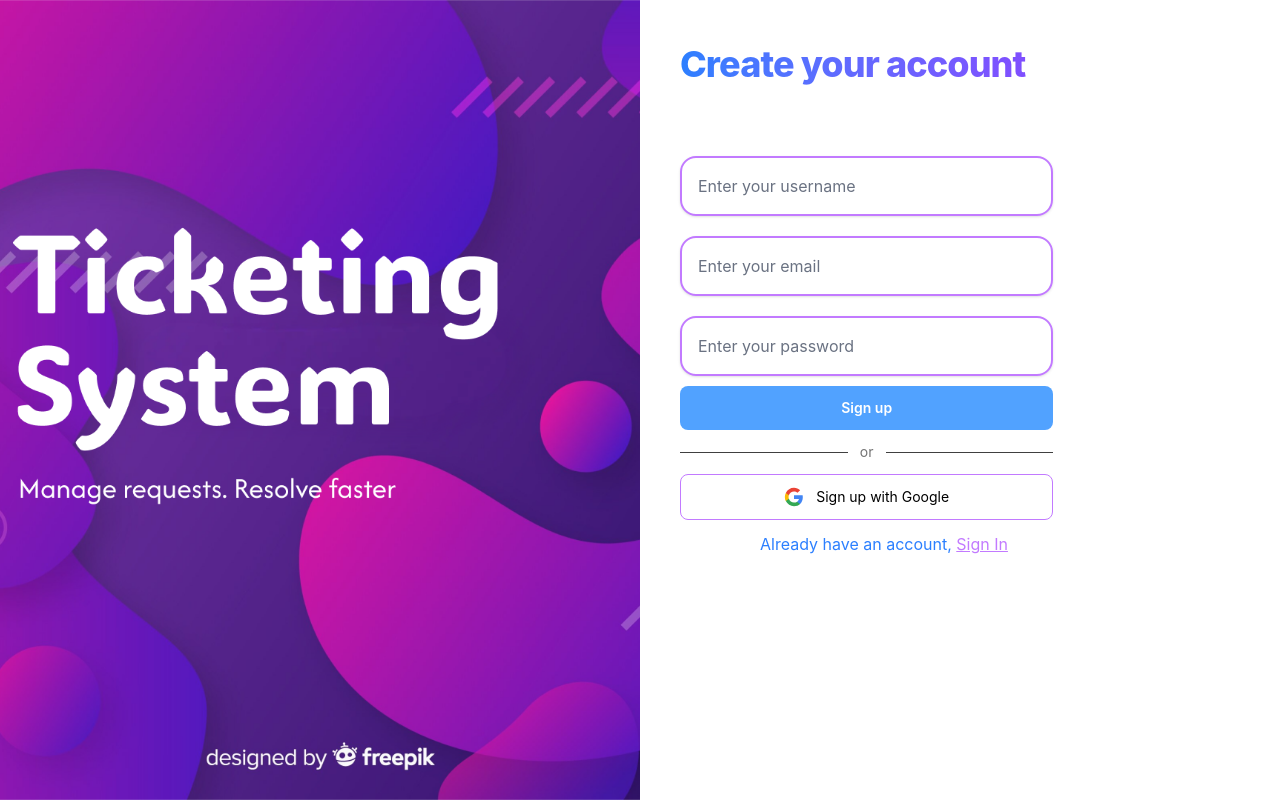
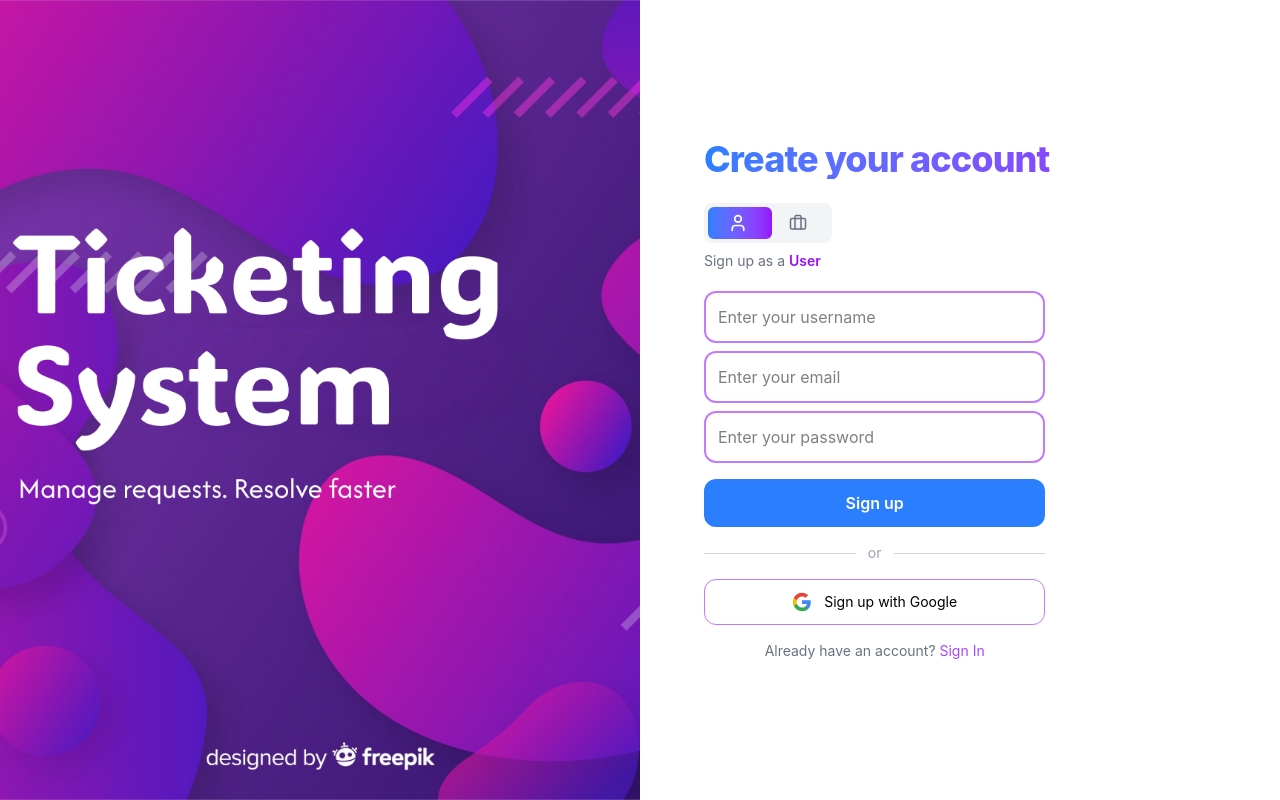
Before and after one commit to abderrahim-7/Ticketing_System, a React (Vite) app in the folder Frontend/: page /register in a window 1280 px wide. Built offline with nearby package versions, Linux system fonts and the light colour scheme.

Commit message:
adding role button at the register page

```diff
--- a/Frontend/src/pages/Register.tsx
+++ b/Frontend/src/pages/Register.tsx
@@ -2,144 +2,136 @@ import { useState } from "react";
 import googleLogo from "../assets/googleLogo.svg";
 import AuthBackground from "../assets/AuthBackground.png";
 import { Link } from "react-router-dom";
+import { User, Briefcase } from "lucide-react";
 
 const Register = () => {
+  const [role, setRole] = useState<"user" | "agent">("user");
   const [username, setUsername] = useState("");
   const [email, setEmail] = useState("");
   const [password, setPassword] = useState("");
 
   return (
-    <div className="flex w-screen h-screen">
-      <div className="w-1/2 h-screen bg-gray-500 overflow-hidden">
+    <div className="flex w-screen h-screen overflow-hidden">
+      {/* LEFT IMAGE */}
+      <div className="w-1/2 h-full overflow-hidden">
         <img
           src={AuthBackground}
           alt=""
           className="w-full h-full object-cover"
         />
       </div>
-      <div className="w-1/2 bg-white flex flex-col p-10 gap-6">
-        <h1
-          className="
-  text-4xl
-  font-extrabold
-  mb-6
-  bg-gradient-to-r
-  from-blue-500
-  to-purple-600
-  bg-clip-text
-  py-1
-  text-transparent
-  tracking-tight
-"
-        >
+
+      {/* RIGHT SIDE */}
+      <div className="w-1/2 bg-white flex flex-col justify-center px-16">
+        {/* TITLE */}
+        <h1 className="text-4xl font-extrabold mb-6 bg-gradient-to-r from-blue-500 to-purple-600 bg-clip-text text-transparent tracking-tight">
           Create your account
-        </h1>{" "}
-        <form onSubmit={() => {}}>
+        </h1>
+
+        {/* ROLE SWITCH */}
+        <div className="relative w-32 h-10 bg-gray-100 rounded-lg flex items-center p-1 mb-2">
+          {/* Sliding background */}
+          <div
+            className={`
+              absolute top-1 left-1 w-1/2 h-8 rounded-md
+              bg-gradient-to-r from-blue-500 to-purple-600
+              transition-all duration-300 ease-out
+              ${role === "agent" ? "translate-x-full" : ""}
+            `}
+          />
+
+          {/* USER */}
+          <button
+            type="button"
+            onClick={() => setRole("user")}
+            className="relative z-10 flex-1 flex justify-center items-center"
+          >
+            <User
+              size={18}
+              className={`transition-all duration-300 ${
+                role === "user" ? "text-white scale-110" : "text-gray-500"
+              }`}
+            />
+          </button>
+
+          {/* AGENT */}
+          <button
+            type="button"
+            onClick={() => setRole("agent")}
+            className="relative z-10 flex-1 flex justify-center items-center"
+          >
+            <Briefcase
+              size={18}
+              className={`transition-all duration-300 ${
+                role === "agent" ? "text-white scale-110" : "text-gray-500"
+              }`}
+            />
+          </button>
+        </div>
+
+        {/* ROLE TEXT */}
+        <p className="text-sm text-gray-500 mb-5">
+          Sign up as a{" "}
+          <span className="font-semibold text-purple-600 capitalize">
+            {role}
+          </span>
+        </p>
+
+        {/* FORM */}
+        <form className="flex flex-col gap-2 w-2/3">
           <input
             type="text"
             value={username}
             onChange={(e) => setUsername(e.target.value)}
             placeholder="Enter your username"
-            className="
-    w-2/3
-    p-4
-    mt-5
-    mb-2.5
-    rounded-2xl
-    border-2 border-purple-400
-    text-gray-800
-    placeholder-gray-500
-    focus:outline-none
-    focus:border-purple-600
-    focus:ring-2
-    focus:ring-purple-300
-    transition
-    duration-300
-    shadow-sm
-    hover:shadow-md"
+            className="p-3 rounded-xl border-2 border-purple-400 focus:outline-none focus:border-purple-600 focus:ring-2 focus:ring-purple-300 transition"
           />
+
           <input
             type="email"
             value={email}
             onChange={(e) => setEmail(e.target.value)}
             placeholder="Enter your email"
-            className="
-    w-2/3
-    p-4
-    mt-2.5
-    mb-2.5
-    rounded-2xl
-    border-2 border-purple-400
-    text-gray-800
-    placeholder-gray-500
-    focus:outline-none
-    focus:border-purple-600
-    focus:ring-2
-    focus:ring-purple-300
-    transition
-    duration-300
-    shadow-sm
-    hover:shadow-md
-  "
+            className="p-3 rounded-xl border-2 border-purple-400 focus:outline-none focus:border-purple-600 focus:ring-2 focus:ring-purple-300 transition"
           />
+
           <input
-            type="text"
+            type="password"
             value={password}
             onChange={(e) => setPassword(e.target.value)}
             placeholder="Enter your password"
-            className="
-    w-2/3
-    p-4
-    my-2.5
-    rounded-2xl
-    border-2 border-purple-400
-    text-gray-800
-    placeholder-gray-500
-    focus:outline-none
-    focus:border-purple-600
-    focus:ring-2
-    focus:ring-purple-300
-    transition
-    duration-300
-    shadow-sm
-    hover:shadow-md
-  "
+            className="p-3 rounded-xl border-2 border-purple-400 focus:outline-none focus:border-purple-600 focus:ring-2 focus:ring-purple-300 transition"
           />
 
+          {/* BUTTON */}
           <button
             type="button"
-            className={`flex items-center justify-center gap-3 py-3 rounded-lg
-                        bg-blue-400 hover:bg-blue-500
-                        w-2/3`}
+            className="mt-2 py-3 rounded-xl bg-blue-500 hover:bg-blue-600 text-white font-semibold transition"
           >
-            <span className={`text-sm font-semibold text-white cursor-pointer`}>
-              Sign up
-            </span>
+            Sign up
           </button>
 
-          <div className="flex items-center gap-3 my-3 w-2/3">
-            <div className="h-px bg-neutral-700 flex-1" />
-            <span className="text-neutral-500 text-sm">or</span>
-            <div className="h-px bg-neutral-700 flex-1" />
+          {/* DIVIDER */}
+          <div className="flex items-center gap-3 my-2">
+            <div className="h-px bg-gray-300 flex-1" />
+            <span className="text-gray-400 text-sm">or</span>
+            <div className="h-px bg-gray-300 flex-1" />
           </div>
 
+          {/* GOOGLE */}
           <button
             type="button"
-            className={`flex items-center justify-center gap-3 py-3 mb-3 rounded-lg
-                       border border-purple-400 hover:border-purple-600
-                       transition w-2/3`}
+            className="flex items-center justify-center gap-3 py-3 rounded-xl border border-purple-400 hover:border-purple-600 transition"
           >
             <img src={googleLogo} alt="google" className="h-5" />
-            <span className={`text-sm "text-black" cursor-pointer`}>
-              Sign up with Google
-            </span>
+            <span className="text-sm">Sign up with Google</span>
           </button>
-          <span className="text-blue-500 ml-20">
-            Already have an account,{" "}
+
+          {/* LOGIN LINK */}
+          <span className="text-sm text-gray-500 mt-2 text-center w-full">
+            Already have an account?{" "}
             <Link to="/login">
-              <span className="text-purple-400 underline hover:text-purple-500 transition-all duration-300 cursor-pointer">
-                Sign In
-              </span>
+              <span className="text-purple-500 hover:underline">Sign In</span>
             </Link>
           </span>
         </form>
```
